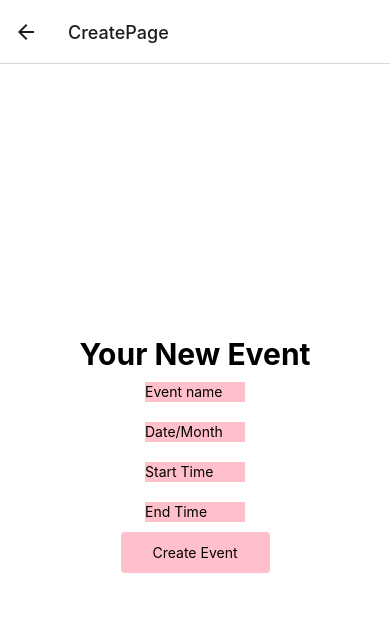
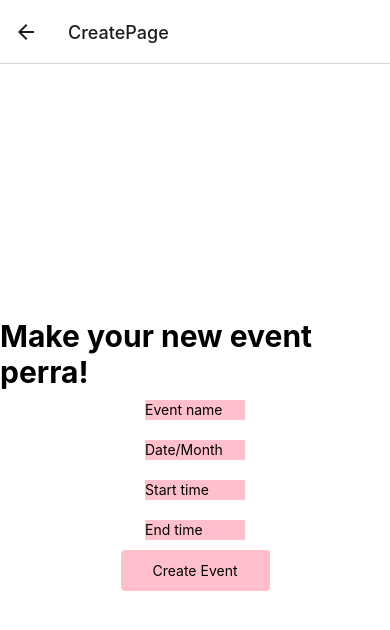
Before and after one commit to lizzyfeld/accountabilityApp, a React Native app: screen /CreatePage in a window 390 px wide. Shown: the top 630 px of the page. Built offline with nearby package versions, Linux system fonts and the light colour scheme.

Commit message:
All input fields wwork and are assigned to variables in form

```diff
--- a/Views/CreatePage.js
+++ b/Views/CreatePage.js
@@ -1,63 +1,58 @@
-import React from 'react';
-import { StyleSheet, Text, View, Pressable } from 'react-native';
+import React, { useState }  from 'react';
+import { StyleSheet, Text, View, Pressable,} from 'react-native';
 import { TextInput } from "react-native";
 
-const initialValues = {
-  eventName: "Event name",
-  date: "Date/Month",
-  startTime: "Start Time",
-  endTime: "End Time",
-}
+
 
 
 export default function CreatePage() {
-  const [inputValues, setInputValues] = React.useState(initialValues);
+  const [eventName, setEventName] = useState("Event name");
+  const [date, setDate] = useState("Date/Month");
+  const [startTime, setStart] = useState("Start time");
+  const [endTime, setEnd] = useState("End time");
 
-  const handleChange = (e) => {
-    const { name, value } = e.target;
-    setInputValues({
-      ...inputValues,
-      [name]: value,
-    });
-    console.log(inputValues)
-  };
 
   return (
     <View style={styles.container}>
       <Text style={styles.header}>
-        Your New Event
+       Make your new event perra!
       </Text>
       <TextInput
-        label= "Name of event"
-        name = "Name of event"
+        label="Name of event"
+        name="Name of event"
         style={styles.input}
-        value={inputValues.eventName}
-        onChangeText={handleChange}
+        value={eventName}
+        onChangeText={newText => setEventName(newText)}
         mode="outlined"
+        defaultValue={eventName}
       />
       <TextInput
         label="Month/Date"
         name = "Month/Date"
         style={styles.input}
-        value={inputValues.date}
-        onChangeText={handleChange}
+        value={date}
+        onChangeText={newText => setDate(newText)}
         mode="outlined"
+        defaultValue={date}
       />
         <TextInput
         label="startTime"
         name = "startTime"
         style={styles.input}
-        value={inputValues.startTime}
-        onChangeText={handleChange}
+        value={startTime}
+        onChangeText={newText => setStart(newText)}
         mode="outlined"
+        defaultValue= {startTime}
       />
         <TextInput
         label="endTime"
         name = "endTime"
         style={styles.input}
-        value={inputValues.endTime}
-        onChangeText={handleChange}
+        value={endTime}
+        onChangeText={newText => setEnd(newText)}
         mode="outlined"
+        defaultValue= {endTime}
+
       />
       <Pressable style={styles.button}>
         <Text>Create Event</Text>
```
